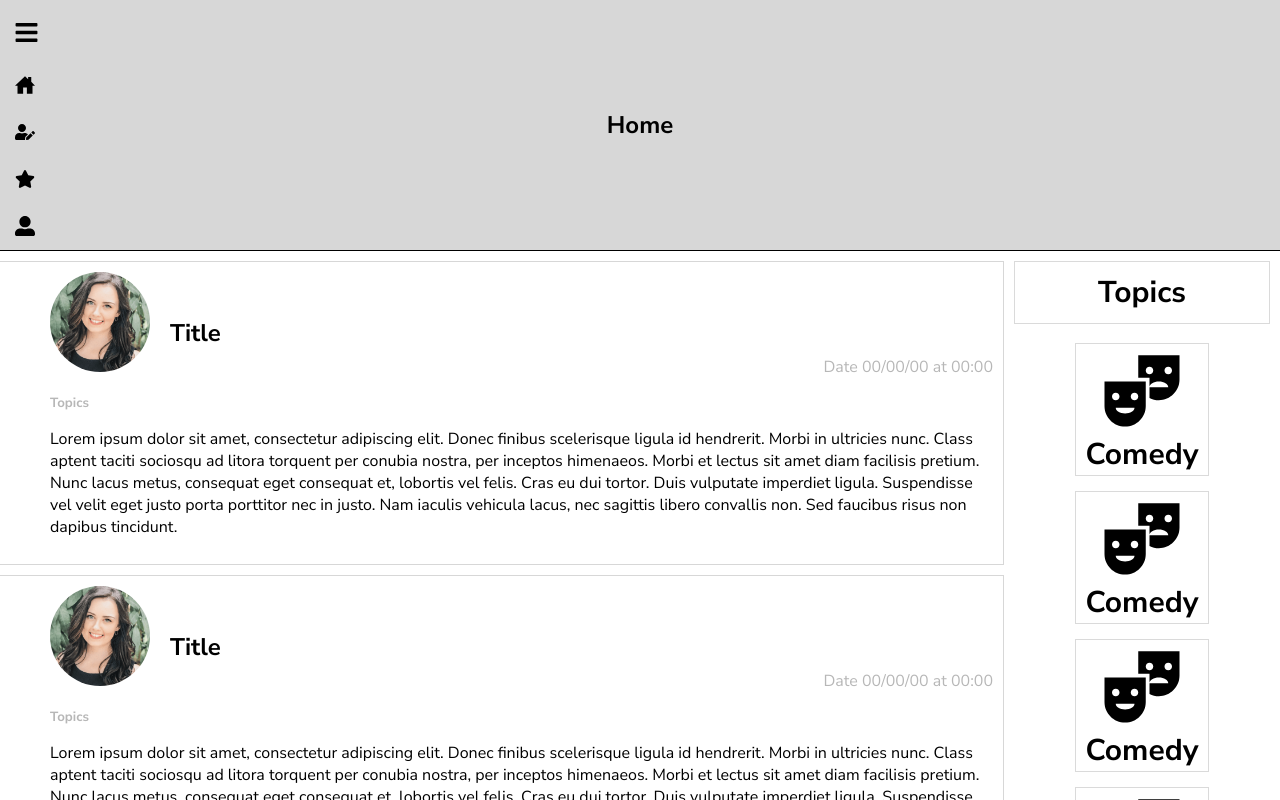
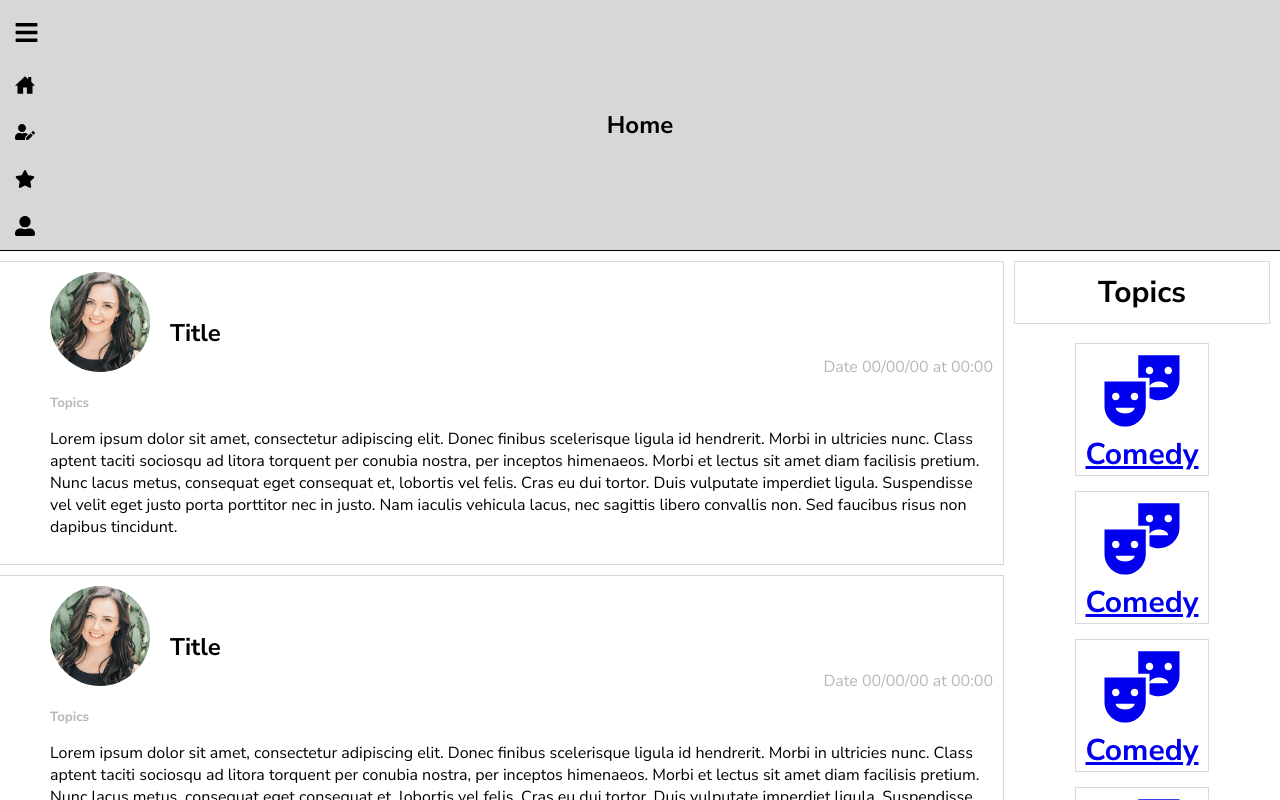
Before and after one commit to HugoDMiranda/Blog, a React (Create React App) app: page / in a window 1280 px wide. Shown: the top 800 px of the page. Built offline with nearby package versions, Linux system fonts and the light colour scheme.

Commit message:
component Topics Link added

```diff
--- a/src/components/Topics.js
+++ b/src/components/Topics.js
@@ -1,13 +1,14 @@
 import React from "react";
 import "../sass/components-styles/Topics.css";
 import { MdTheaterComedy } from "react-icons/md";
+import { Link } from "react-router-dom";
 
 function Topics({ topic }) {
   return (
-    <div className="topic animate__animated animate__fadeInRight">
+    <Link to="/Main" className="topic animate__animated animate__fadeInRight">
       <MdTheaterComedy className="topic-logo" size={"90px"} />
       <h3 className="topic-text">{topic}</h3>
-    </div>
+    </Link>
   );
 }
 
```
